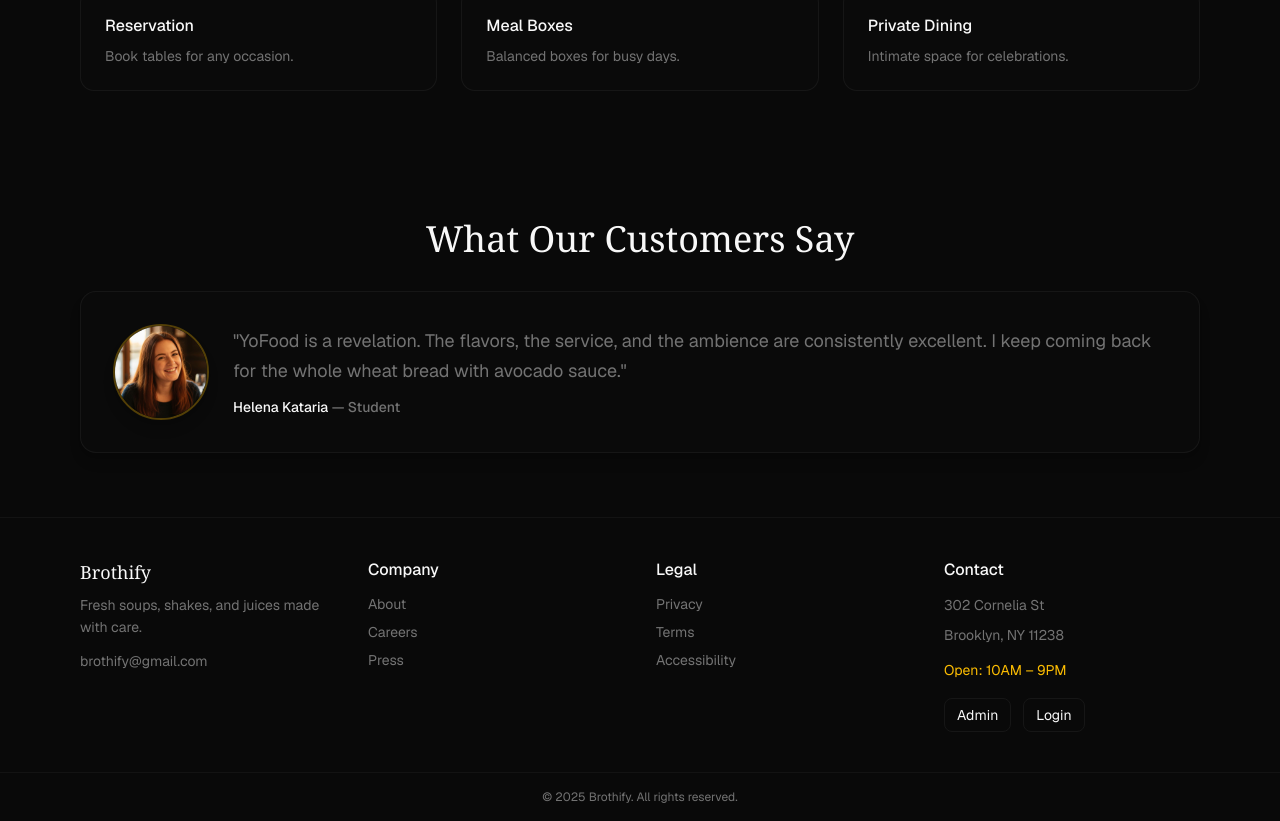
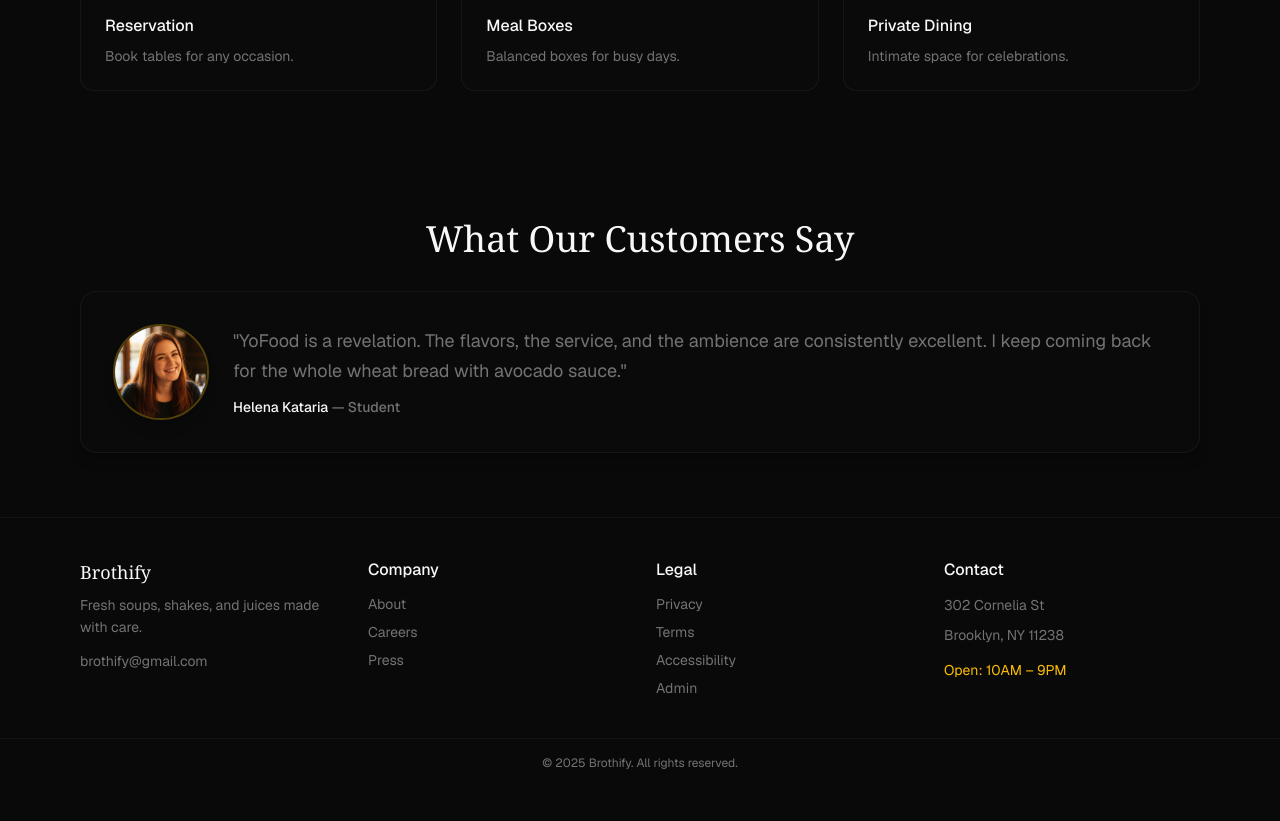
Before and after one commit to satyamsahu2211/brothify, a Next.js app: page / in a window 1280 px wide. Shown: the part 2086-2907 px from the top of the page. After the commit the page ends 2873 px from the top, so only its background shows below. Built offline with nearby package versions, Linux system fonts and the light colour scheme.

Commit message:
shifted admin button to footer

```diff
--- a/components/site/footer.tsx
+++ b/components/site/footer.tsx
@@ -49,6 +49,11 @@ export function SiteFooter() {
                 Accessibility
               </Link>
             </li>
+                        <li>
+              <Link  href="/admin" className="hover:text-foreground transition-colors">
+                Admin
+              </Link>
+            </li>
           </ul>
         </div>
         <div>
@@ -58,7 +63,7 @@ export function SiteFooter() {
             <li>Brooklyn, NY 11238</li>
             <li className="mt-3 text-brand">Open: 10AM – 9PM</li>
           </ul>
-          <div className="mt-4 flex items-center gap-3 text-sm">
+          {/* <div className="mt-4 flex items-center gap-3 text-sm">
             <Link
               href="/admin"
               className="rounded-md border border-border/50 px-3 py-1.5 text-foreground hover:bg-accent hover:text-accent-foreground transition-colors"
@@ -71,7 +76,7 @@ export function SiteFooter() {
             >
               Login
             </Link>
-          </div>
+          </div> */}
         </div>
       </div>
       <div className="border-t border-border/40 py-4 text-center text-xs text-muted-foreground">
--- a/components/site/header.tsx
+++ b/components/site/header.tsx
@@ -48,14 +48,14 @@ export function SiteHeader() {
         >
           See Menu
         </Link>
-        {me?.role === "admin" ? (
+        {/* {me?.role === "admin" ? (
           <Link
             href="/admin"
             className="ml-2 rounded-md border border-border bg-background/70 px-4 py-2 text-foreground shadow hover:bg-secondary/70 focus-visible:outline-none focus-visible:ring-2 focus-visible:ring-ring focus-visible:ring-offset-2"
           >
             Admin
           </Link>
-        ) : null}
+        ) : null} */}
       </div>
     </header>
   )
```
